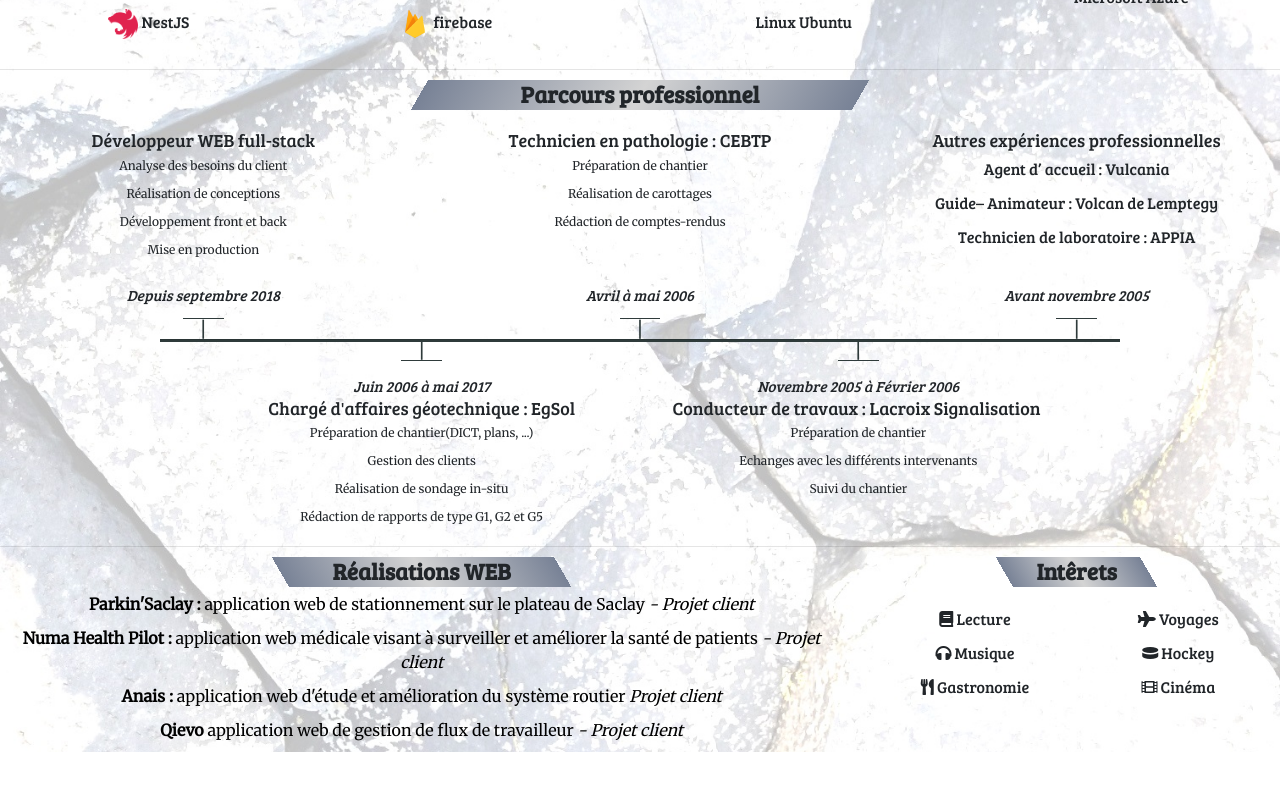
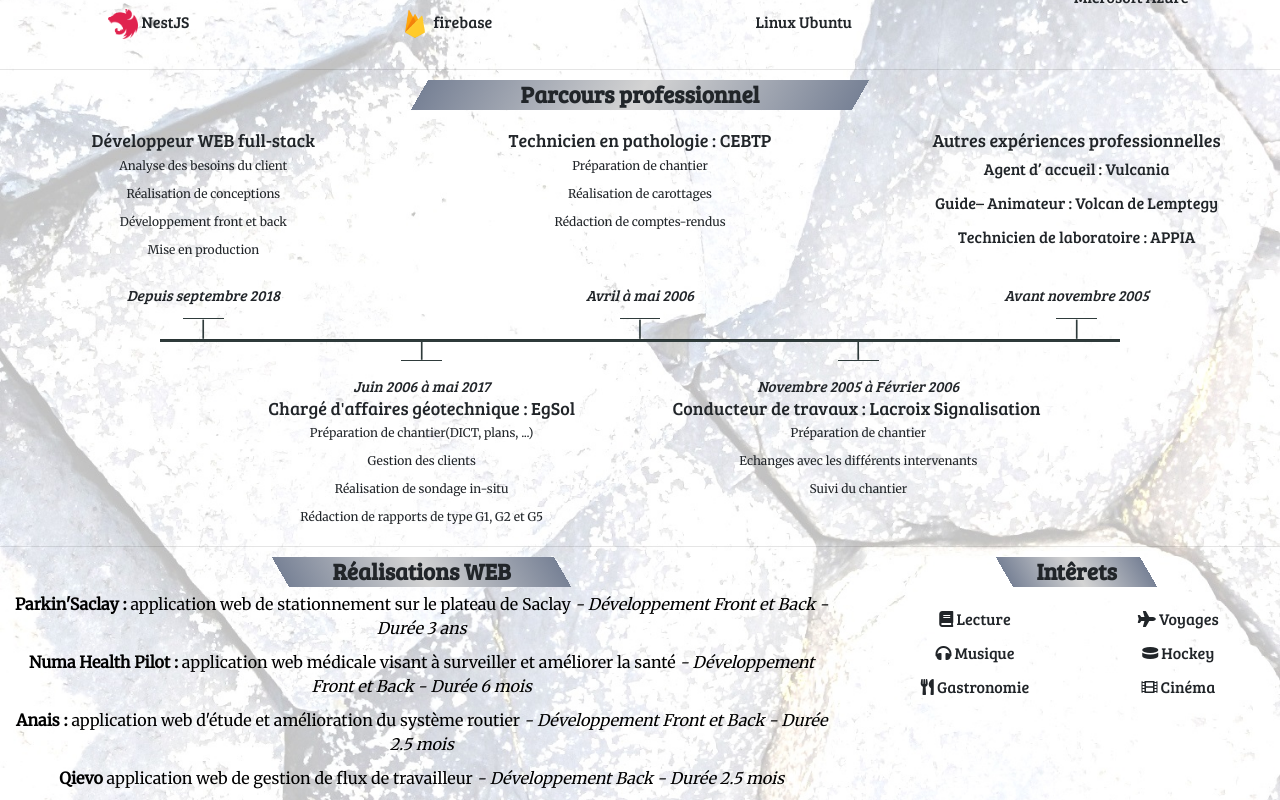
Before and after one commit to ThePuffin/CVDeveloppeur, a React (Create React App) app: page / in a window 1280 px wide. Shown: the part 939-1739 px from the top of the page. Before the commit the page ends 1691 px from the top, so only its background shows below. Built offline with nearby package versions, Linux system fonts and the light colour scheme.

Commit message:
update projet text

```diff
--- a/src/components/projets/Projets.js
+++ b/src/components/projets/Projets.js
@@ -15,27 +15,31 @@
               <a target="_blank" href="https://www.parkinsaclay.fr">
                 <b>Parkin'Saclay : </b>
                 application web de stationnement sur le plateau de Saclay
-                <i> - Projet client </i>
+                <i> - Développement Front et Back </i>
+                <i> - Durée 3 ans </i>
               </a>
             </p>
             <a target="_blank" href="https://www.numahealth.com/">
               <b>Numa Health Pilot : </b>
-              application web médicale visant à surveiller et améliorer la santé de patients
-              <i> - Projet client </i>
+              application web médicale visant à surveiller et améliorer la santé
+              <i> - Développement Front et Back </i>
+              <i> - Durée 6 mois </i>
             </a>
           </p>
           <p>
             <a target="_blank" href="https://mobility.by.colas.com/offre-de-services/anais.html">
               <b>Anais : </b>
               application web d'étude et amélioration du système routier
-              <i> Projet client </i>
+              <i> - Développement Front et Back </i>
+              <i> - Durée 2.5 mois </i>
             </a>
           </p>
           <p>
             <a target="_blank" href="https://mobility.by.colas.com/offre-de-services/qievo.html">
               <b>Qievo </b>
               application web de gestion de flux de travailleur
-              <i> - Projet client </i>
+              <i> - Développement Back </i>
+              <i> - Durée 2.5 mois </i>
             </a>
           </p>
         </div>
```
